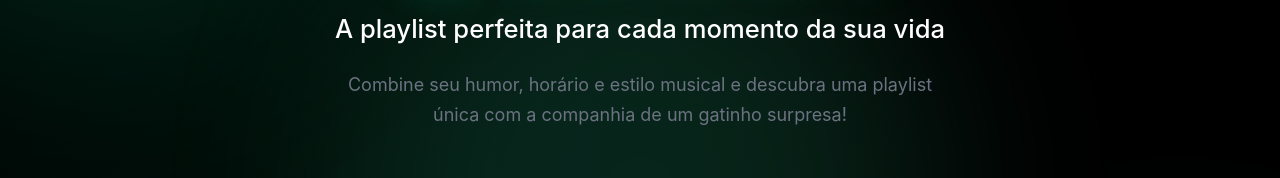
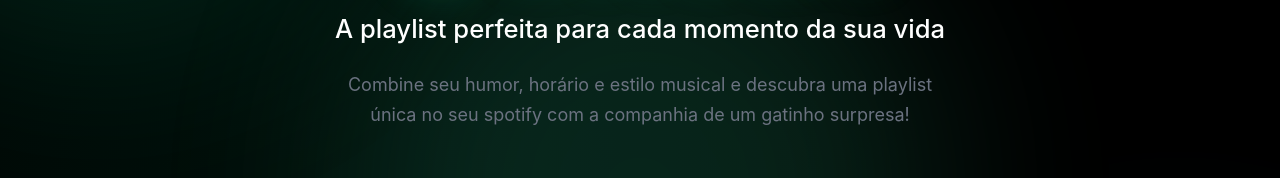
Before and after one commit to tainararcs/meow-mix, a React (Vite) app: page / in a window 1280 px wide. Shown: the part 231-409 px from the top of the page. Built offline with nearby package versions, Linux system fonts and the light colour scheme.

Commit message:
refactor: playlist mention

```diff
--- a/src/App.jsx
+++ b/src/App.jsx
@@ -51,7 +51,7 @@ export default function App() {
 
           <p className='intro-subtitle'>A playlist perfeita para cada momento da sua vida</p>
 
-          <p className='intro-description'>Combine seu humor, horário e estilo musical e descubra uma playlist única com a companhia de um gatinho surpresa!</p>
+          <p className='intro-description'>Combine seu humor, horário e estilo musical e descubra uma playlist única no seu spotify com a companhia de um gatinho surpresa!</p>
 
           <div className='intro-features'>
             <div className='feature-item'>
--- a/src/index.css
+++ b/src/index.css
@@ -722,7 +722,7 @@ button[type="submit"]:active {
 
 /* Loading container */
 .loading-container {
-  padding: 2rem;
+  padding: 1.8rem;
   animation: fadeIn 0.4s ease;
   display: flex;
   flex-direction: column;
```
